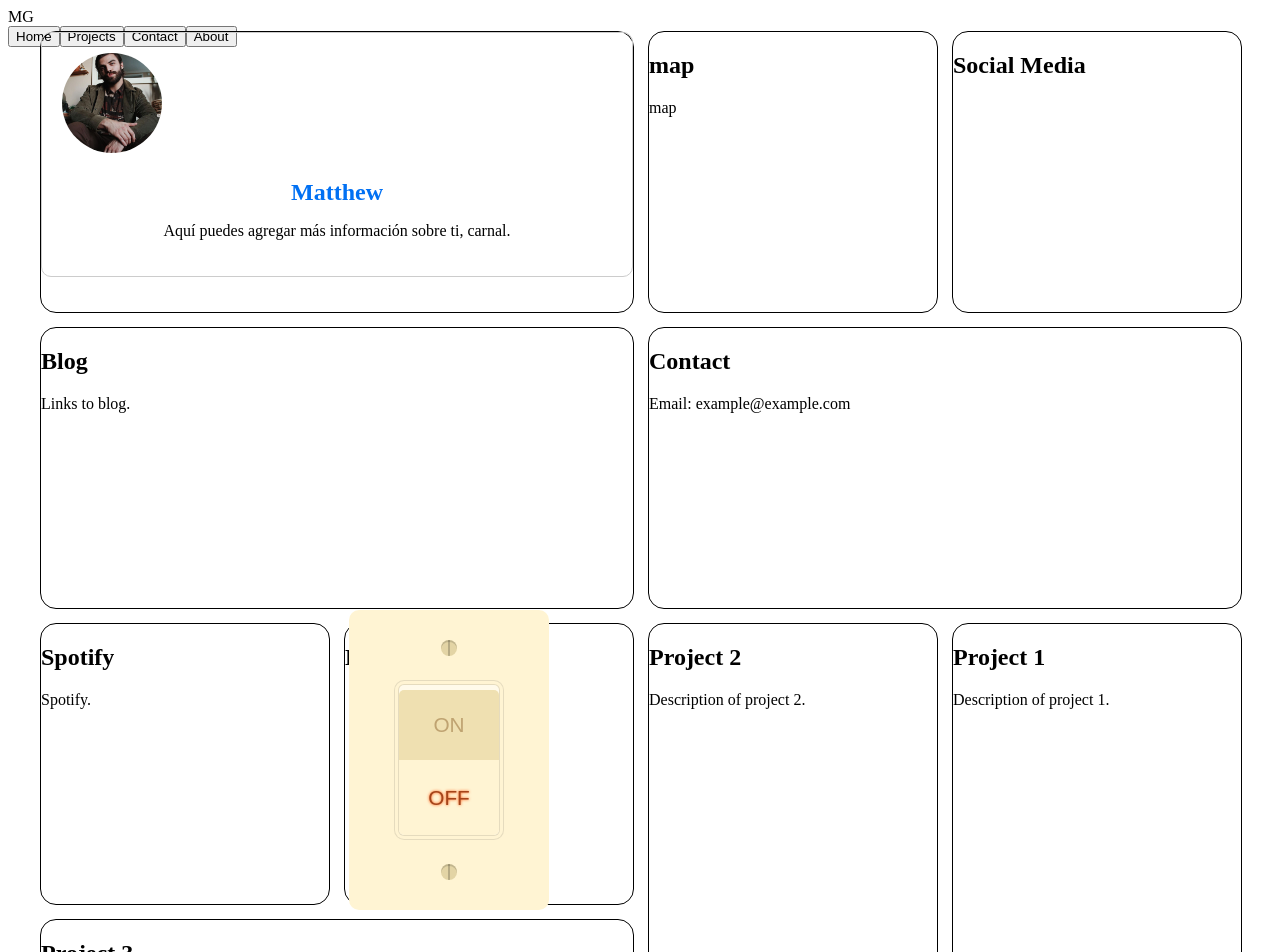
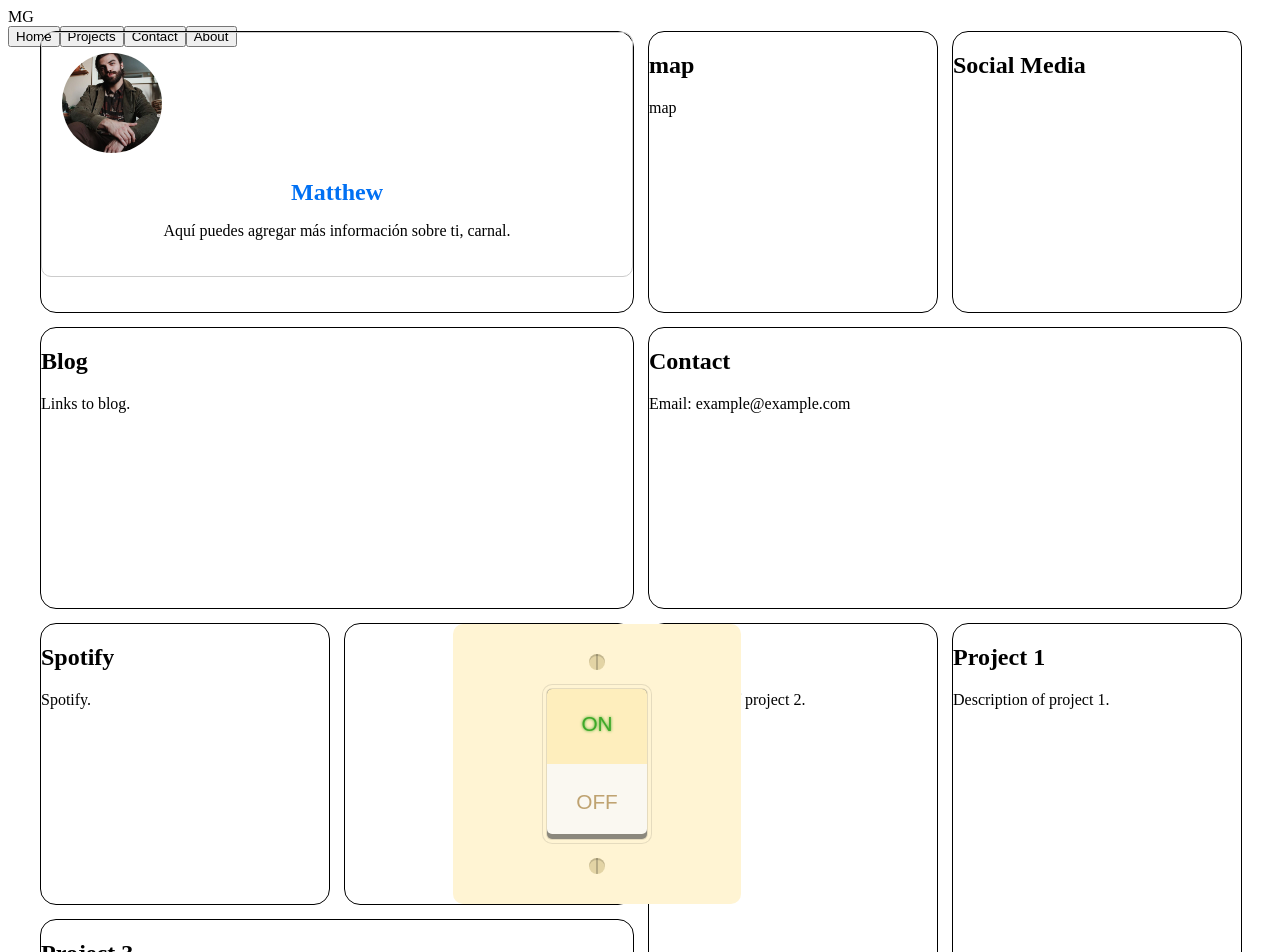
Before and after one commit to matthewgehring/nextportfolio, a Next.js app: page / in a window 1280 px wide. Shown: the top 952 px of the page. Built offline with nearby package versions, Linux system fonts and the light colour scheme.

Commit message:
light switch finish

```diff
--- a/components/LightSwitch.js
+++ b/components/LightSwitch.js
@@ -1,16 +1,20 @@
-import React from 'react';
+import React, {useState} from 'react';
 import styles from '../styles/LightSwitch.module.css'; // Asumiendo que tienes un archivo CSS llamado IntroBox.module.css
 
 
 const LightSwitch = () => {
+  const [checked, setChecked] = useState(false);
+
   return (
     <div>
-        <input type="checkbox" className={styles.lightswitch}/>
-        <label for="light-switch" className={styles.lightswitchlabel}>
+    <span onClick={() => setChecked(!checked)}>
+        <input type="checkbox" className={styles.lightswitch} />
+        <label for="lightswitch" className={styles.lightswitchlabel }>
             <div className={styles.screw}></div>
-            <div className={styles.switch}></div>
+            <div className={checked ? styles.switch :  styles.switchOn}></div>
             <div className={styles.screw}></div>
         </label>
+        </span>
         </div>
   );
 };
--- a/components/ThemeToggle.js
+++ b/components/ThemeToggle.js
@@ -48,7 +48,7 @@ const ThemeToggle = () => {
     return (
         <ToggleButton type="button" onClick={() => setActiveTheme(inactiveTheme)}>
         <ToggleThumb activeTheme={activeTheme} />
-        <LightSwitch />
+          <LightSwitch />
         </ToggleButton>
     );
 };
--- a/pages/index.js
+++ b/pages/index.js
@@ -116,8 +116,7 @@ const PortfolioPage = () => {
               <h2>Project 3</h2>
               <p>Description of project 3.</p>
             </div>
-            <div className={styles.card} key="darkModeToggle">
-              <h2>Dark Mode</h2>
+            <div className={`${styles.card} ${styles.darkModeToggle}`} key="darkModeToggle">
               <ThemeToggle/>
             </div>
             <div className={styles.card} key="contact">
--- a/styles/Home.module.css
+++ b/styles/Home.module.css
@@ -12,6 +12,12 @@
   margin: -16px auto 0px;
   padding-bottom: 80px;
 }
+
+.darkModeToggle{
+  display: flex;
+  justify-content: center;
+  align-items: center;
+}
 /* .lightMode {
   background-color: #ffffff;
   color: #000000;
--- a/styles/LightSwitch.module.css
+++ b/styles/LightSwitch.module.css
@@ -4,104 +4,117 @@
   top: 0;
   opacity: 0;
 }
-
-  .lightswitch:checked {
-    background-color: #ebdbac;
-  }
-
-  .lightswitch:checked ~ .lightswitchlabel {
-    box-shadow: 0 2px 2px #d0b57b;
-  }
-
-  .lightswitch:checked ~ .lightswitchlabel .switch {
-    box-shadow: 0 10px 10px -5px rgba(233, 219, 176, 1), 0 0 0 1px rgba(0, 0, 0, 0.1), 0 0 0 4px #fff4d3, 0 0 0 5px rgba(0, 0, 0, 0.1);
-  }
-
-  .lightswitch:checked ~ .lightswitchlabel .switch:before {
-    height: 75px;
-    top: 0px;
-    line-height: 75px;
-    background: #fff4d3;
-    color: #64bf60;
-    text-shadow: 0 0 3px #38ff2e;
-  }
-
-  .lightswitch:checked ~ .lightswitchlabel .switch:after {
-    height: 70px;
-    bottom: 5px;
-    line-height: 70px;
-    background: #fffaea;
-    box-shadow: 0 5px 0 #d0b57b;
-    color: #d7bf95;
-    text-shadow: 0 0 0px transparent;
-  }
-
 .lightswitchlabel {
   position: relative;
-    display: block;
-    height: 300px;
-    width: 200px;
+  display: flex;
+  flex-shrink: 3;
+  height: 17.5rem;
+  width: 18rem;
   z-index: 1;
-    margin: 100px auto 0 auto;
   background-color: #fff4d3;
-    border-radius: 10px;
+  border-radius: 0.625rem;
 }
 
 .lightswitchlabel .switch {
   cursor: pointer;
-    height: 150px;
-    width: 100px;
+  height: 9.375rem;
+  width: 6.25rem;
   background: #fffaea;
   position: absolute;
   top: 50%;
   left: 50%;
-    margin: -75px 0 0 -50px;
-    border-radius: 5px;
+  margin: -4.6875rem 0 0 -3.125rem;
+  border-radius: 0.3125rem;
   overflow: hidden;
-    box-shadow: 0 10px 10px -5px rgba(233, 219, 176, 0), 0 0 0 1px rgba(0, 0, 0, 0.1), 0 0 0 4px #fff4d3, 0 0 0 5px rgba(0, 0, 0, 0.1);
+  box-shadow: 0 0.625rem 0.625rem -0.3125rem rgba(233, 219, 176, 0), 0 0 0 0.0625rem rgba(0, 0, 0, 0.1), 0 0 0 0.25rem #fff4d3, 0 0 0 0.3125rem rgba(0, 0, 0, 0.1);
 }
 
 .lightswitchlabel .switch:before {
   content: 'ON';
   display: block;
   position: absolute;
-    height: 70px;
+  height: 4.375rem;
   text-align: center;
-    line-height: 70px;
-    width: 100px;
-    top: 5px;
+  line-height: 4.375rem;
+  width: 6.25rem;
+  top: 0.3125rem;
   left: 0;
   background: #efe0b1;
   color: #bfa371;
-    border-radius: 5px 5px 0 0;
+  border-radius: 0.3125rem 0.3125rem 0 0;
 }
 
 .lightswitchlabel .switch:after {
   content: 'OFF';
   display: block;
   position: absolute;
-    height: 75px;
+  height: 4.6875rem;
   text-align: center;
-    line-height: 75px;
-    width: 100px;
+  line-height: 4.6875rem;
+  width: 6.25rem;
   bottom: 0;
   left: 0;
   background: #fff4d3;
   color: #a4441a;
-    text-shadow: 0 0 3px #ff4e00;
-    border-radius: 0 0 5px 5px;
+  text-shadow: 0 0 0.1875rem #ff4e00;
+  border-radius: 0 0 0.3125rem 0.3125rem;
+}
+
+.lightswitchlabel .switchOn {
+  cursor: pointer;
+  height: 9.375rem;
+  width: 6.25rem;
+  background: #8b887d;
+  position: absolute;
+  top: 50%;
+  left: 50%;
+  margin: -4.6875rem 0 0 -3.125rem;
+  border-radius: 0.3125rem;
+  overflow: hidden;
+  box-shadow: 0 0.625rem 0.625rem -0.3125rem rgba(233, 219, 176, 0), 0 0 0 0.0625rem rgba(0, 0, 0, 0.1), 0 0 0 0.25rem #fff4d3, 0 0 0 0.3125rem rgba(0, 0, 0, 0.1);
+}
+
+.lightswitchlabel .switchOn:before {
+  content: 'ON';
+  display: block;
+  position: absolute;
+  height: 4.6875rem;
+  text-align: center;
+  line-height: 4.375rem;
+  width: 6.25rem;
+  top: 0;
+  left: 0;
+  background: #feeebd;
+  color: #3ea929;
+  text-shadow: 0 0 0.1875rem #3ea929;
+  border-radius: 0.3125rem 0.3125rem 0 0;
+}
+
+.lightswitchlabel .switchOn:after {
+  content: 'OFF';
+  display: block;
+  position: absolute;
+  height: 4.375rem;
+  text-align: center;
+  line-height: 4.6875rem;
+  width: 6.25rem;
+  bottom: 0.3125rem;
+  left: 0;
+  background: #faf8f1;
+  color: #bfa371;
+  border-radius: 0 0 0.3125rem 0.3125rem;
 }
 
 .lightswitchlabel .screw {
   position: absolute;
-    height: 16px;
-    width: 16px;
+  height: 1rem;
+  width: 1rem;
   border-radius: 100%;
   left: 50%;
-    margin-left: -8px;
+  margin-left: -0.5rem;
   background: #e3d4a5;
   overflow: hidden;
-    box-shadow: inset 0 2px 0 rgba(0, 0, 0, 0.15);
+  box-shadow: inset 0 0.125rem 0 rgba(0, 0, 0, 0.15);
 }
 
 .lightswitchlabel .screw:before {
@@ -109,16 +122,16 @@
   display: block;
   position: absolute;
   height: 100%;
-    width: 2px;
+  width: 0.125rem;
   left: 50%;
-    margin-left: -1px;
+  margin-left: -0.0625rem;
   background: rgba(0, 0, 0, 0.2);
 }
 
 .lightswitchlabel .screw:first-of-type {
-    top: 30px;
+  top: 1.875rem;
 }
 
 .lightswitchlabel .screw:last-of-type {
-    bottom: 30px;
+  bottom: 1.875rem;
 }
```
Also changed, not shown: styles/global.css (+8 -8 lines), 1 other file (tests, documents, lock files or other folders). Lines whose indentation alone changed are shown as unchanged.
